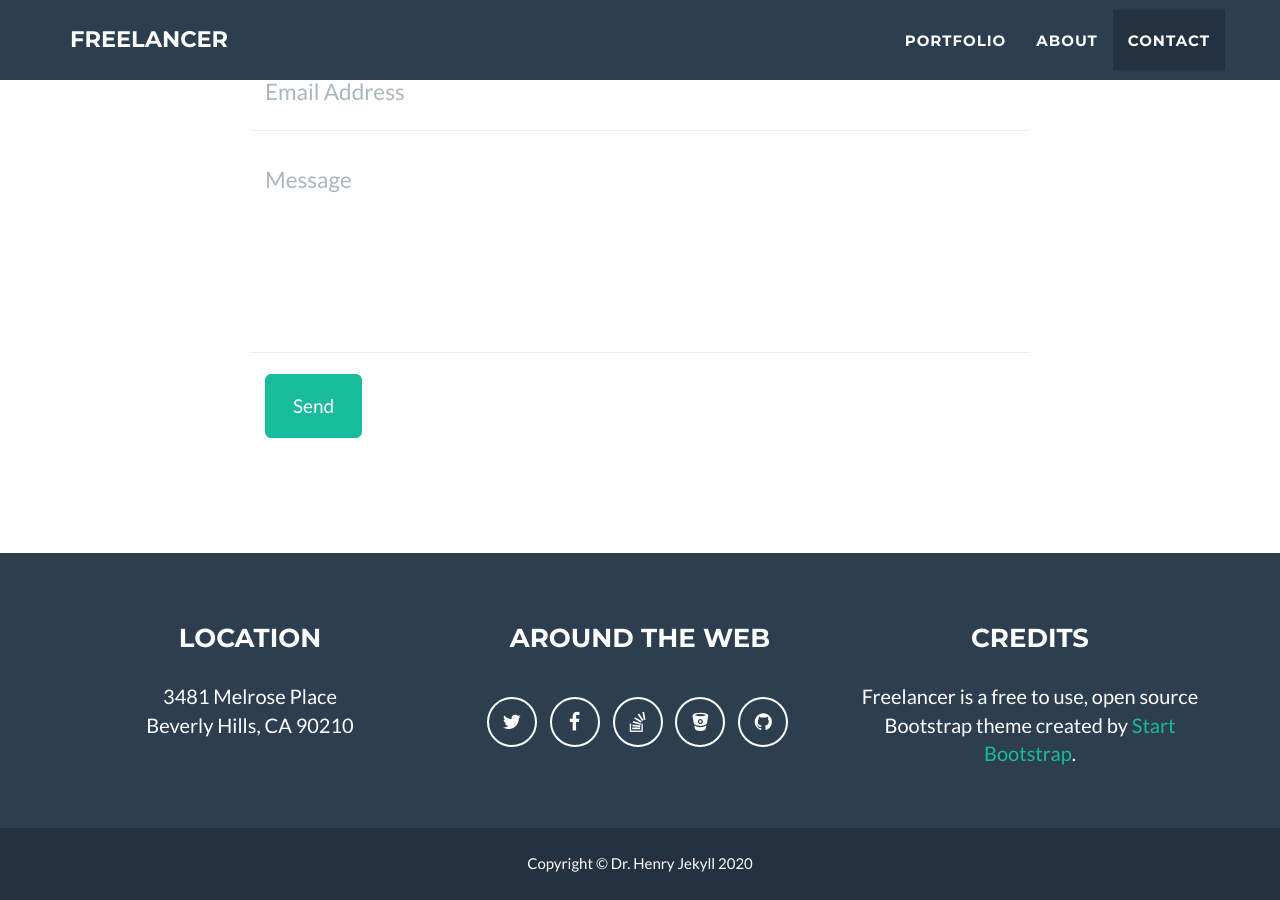
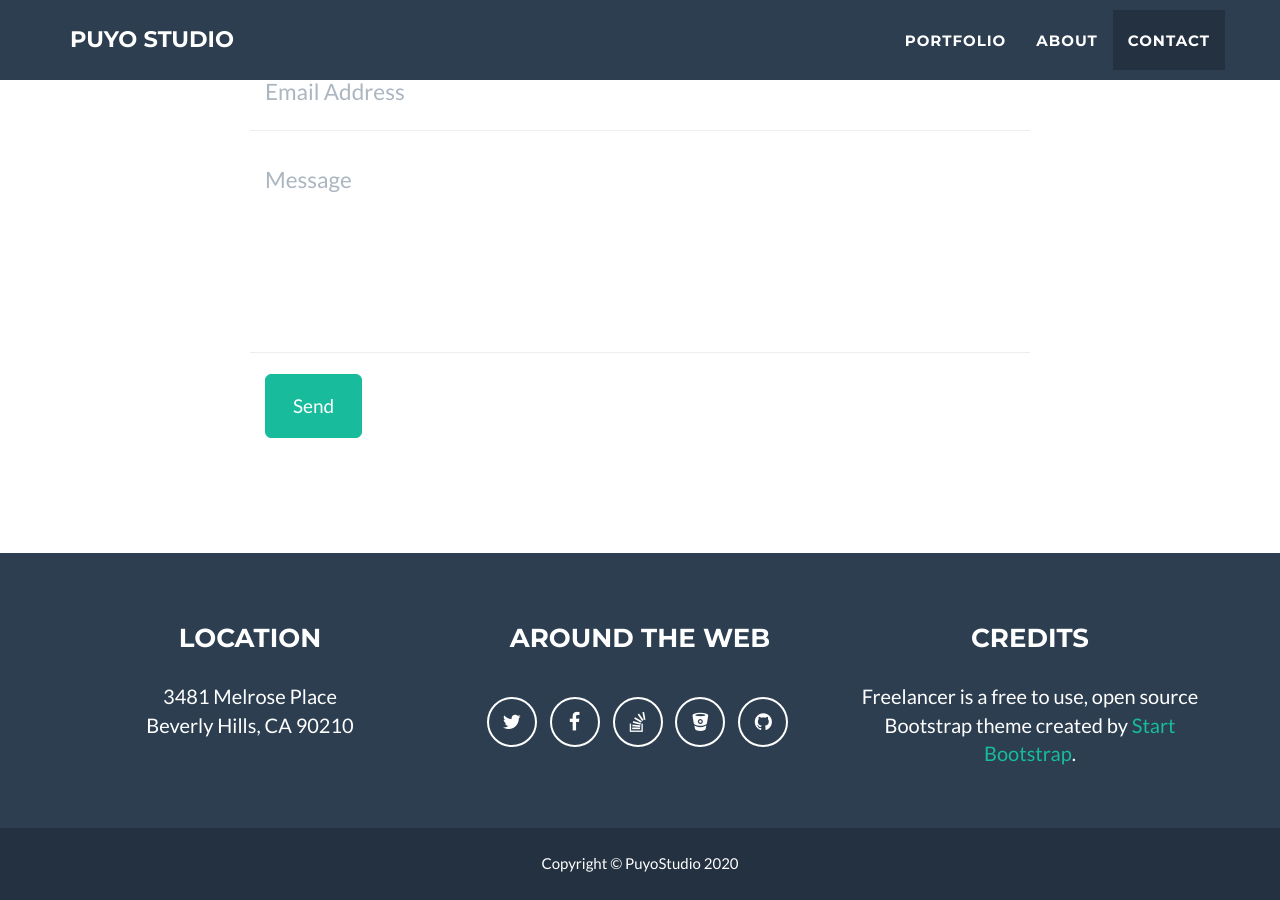
Before and after one commit to puyostudio/puyostudio.github.io, a Jekyll site: the page built from _posts/2014-07-18-project-1.markdown, in a window 1280 px wide and 900 px high, scrolled down 2485 px. Built offline with Jekyll 4.4.1, drawn with Linux system fonts in a browser that asks for light colours; some of the changed text lies outside the part shown.

Commit message:
title modified

```diff
--- a/_config.yml
+++ b/_config.yml
@@ -1,5 +1,5 @@
 # Site settings
-title: Freelancer
+title: Puyo Studio
 email: xiliangm8@g.com
 url: https://github.com/jeromelachaud/freelancer-theme
 description: "Write an awesome description for your new site here. You can edit this line in _config.yml. It will appear in your document head meta (for Google search results) and in your feed.xml site description."
@@ -32,7 +32,7 @@ color:
 
 # Footer settings
 footer:
-  copyright: Dr. Henry Jekyll
+  copyright: PuyoStudio
   location: Location
   social: Around the Web
   credits: Credits
@@ -40,7 +40,7 @@ footer:
 # Social networks usernames (many more available: google-plus, flickr, dribbble, pinterest, instagram, tumblr, linkedin, etc.)
 social:
   - title: twitter
-    url: http://twitter.com/jekyllrb
+    url: http://twitter.com/minikaraoke
   - title: facebook
     url:
   - title: stack-overflow
```
